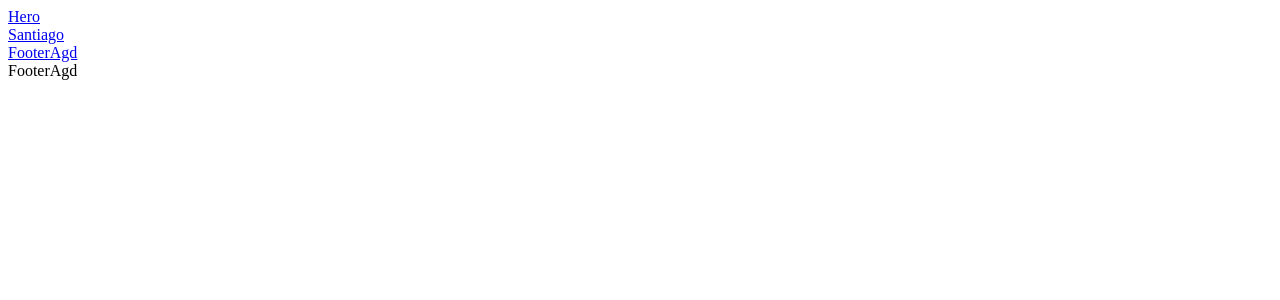
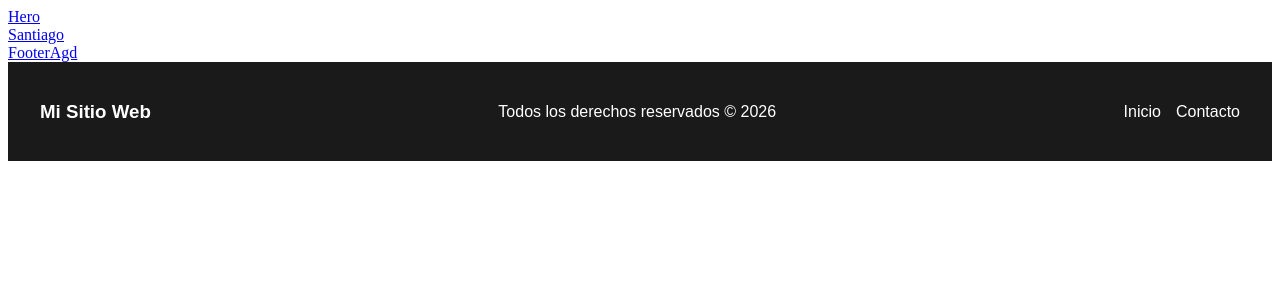
Before and after one commit to ProSachi/repositorio-salvaje-, a React (Vite) app: page /footeragd in a window 1280 px wide. Shown: the top 300 px of the page. Built offline with nearby package versions, Linux system fonts and the light colour scheme.

Commit message:
Se crea el footer

```diff
--- /dev/null
+++ b/src/components/FooterAgd.css
@@ -0,0 +1,33 @@
+.footer {
+  background-color: #1a1a1a;
+  color: #ffffff;
+  padding: 20px 0;
+  width: 100%;
+  font-family: sans-serif;
+}
+
+.contenido-footer {
+  max-width: 1200px;
+  margin: 0 auto;
+  display: flex;
+  justify-content: space-between;
+  align-items: center;
+  padding: 0 20px;
+}
+
+.links-footer {
+  list-style: none;
+  display: flex;
+  gap: 15px;
+  margin: 0;
+  padding: 0;
+}
+
+.links-footer a {
+  color: #ffffff;
+  text-decoration: none;
+}
+
+.links-footer a:hover {
+  text-decoration: underline;
+}
--- a/src/components/FooterAgd.jsx
+++ b/src/components/FooterAgd.jsx
@@ -1,6 +1,17 @@
+import './FooterAgd.css';
+
 const FooterAgd = () => {
   return (
-    <div>FooterAgd</div>
+    <footer className="footer">
+      <div className="contenido-footer">
+        <h3>Mi Sitio Web</h3>
+        <p>Todos los derechos reservados © 2026</p>
+        <ul className="links-footer">
+          <li><a href="#inicio">Inicio</a></li>
+          <li><a href="#contacto">Contacto</a></li>
+        </ul>
+      </div>
+    </footer>
   )
 }
 
```
Also changed, not shown: 1 other file (tests, documents, lock files or other folders).
